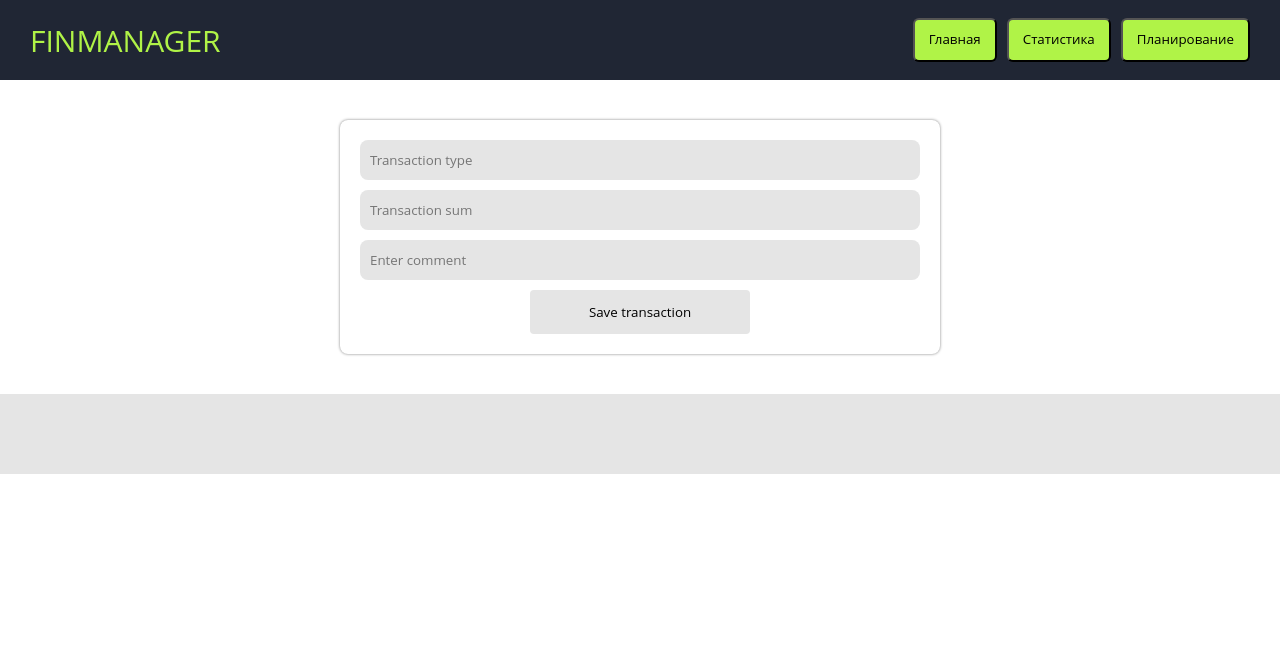
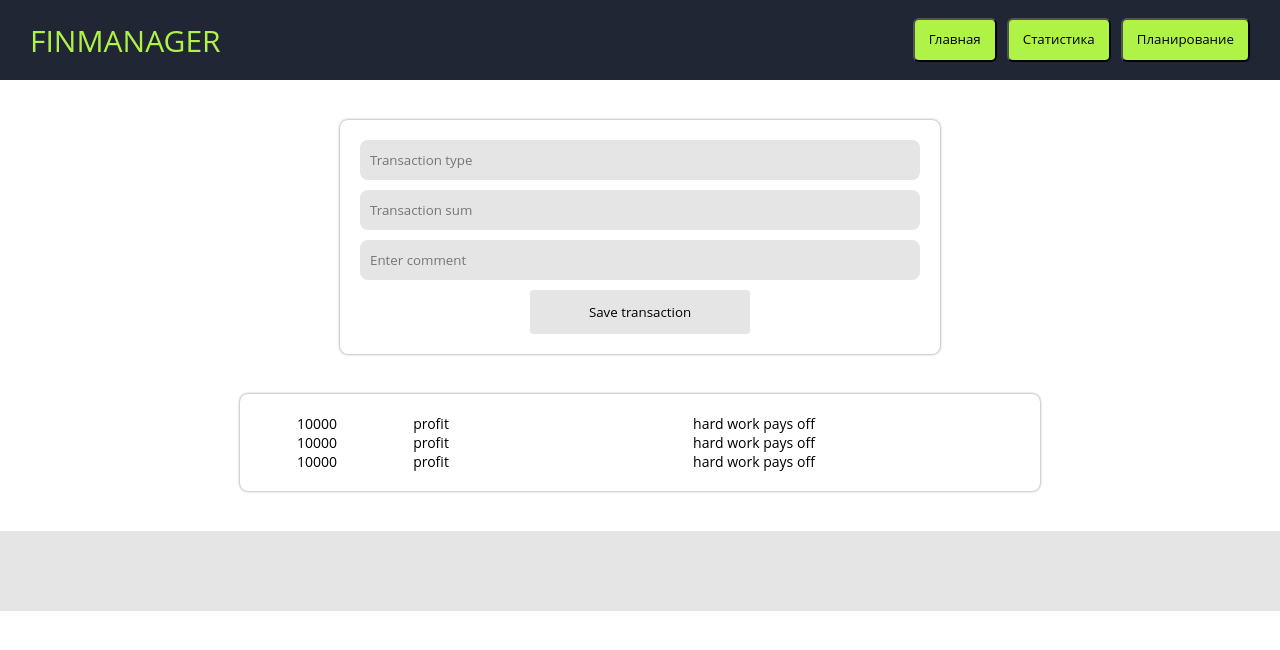
Before and after one commit to sp28337/react-learn, a React (Create React App) app: page / in a window 1280 px wide. Shown: the top 650 px of the page. Built offline with nearby package versions, Linux system fonts and the light colour scheme.

Commit message:
add base stuff for DataList component

```diff
--- a/src/components/pages/Main.jsx
+++ b/src/components/pages/Main.jsx
@@ -3,6 +3,7 @@
 import Foot from "../views/global/Foot"
 import InputComponent from "../comps/Input"
 import css from "../../styles/form"
+import DataList from "../views/local/DataList"
 
 const { FormContainer, Button } = css
 
@@ -36,6 +37,7 @@
                         value.length < 3 ? "#E5E5E5" :
                         type ? "#B0F347" : "#E5E5E5"} onClick={validation}>Save transaction</Button>
             </FormContainer>
+            <DataList/>
             <Foot></Foot>
         </React.Fragment>
     )
--- /dev/null
+++ b/src/components/views/local/DataList.jsx
@@ -0,0 +1,25 @@
+import React from "react";
+import css from "../../../styles/dataList"
+
+const { DataContainer, ContentLine, ContentCell } = css
+
+const DataList = () => {
+    return (
+        <React.Fragment>
+            <DataContainer>
+                { Array(3).fill(null).map((item, index) => {
+                    return (
+                        <ContentLine>
+                            <ContentCell width={"15%"}>{"10000"}</ContentCell>
+                            <ContentCell width={"15%"}>{"profit"}</ContentCell>
+                            <ContentCell width={"70%"}>{"hard work pays off"}</ContentCell>
+                        </ContentLine>
+                    )
+                })}
+
+            </DataContainer>
+        </React.Fragment>
+    )
+}
+
+export default DataList
--- /dev/null
+++ b/src/styles/dataList.js
@@ -0,0 +1,35 @@
+import styled from "styled-components"
+
+const css = {
+    DataContainer: styled.div`
+        display: flex;
+        flex-direction: column;
+        align-items: center;
+        justify-content: flex-start;
+        position: relative;
+        width: 800px;
+        height: auto;
+        min-height: 60px;
+        border-radius: 8px;
+        box-shadow: 0px 0px 3px grey;
+        margin: 40px auto;
+        padding: 20px;
+    `,
+    ContentLine: styled.div`
+        display: flex;
+        flex-direction: row;
+        align-items: center;
+        justify-content: flex-start;
+        position: relative;
+        width: 100%;
+    `,
+    ContentCell: styled.span`
+        display: block;
+        position: relative;
+        width: ${props => props.width};
+        font-size: 14px;
+        text-align: center;
+    `
+}
+
+export default css
```
